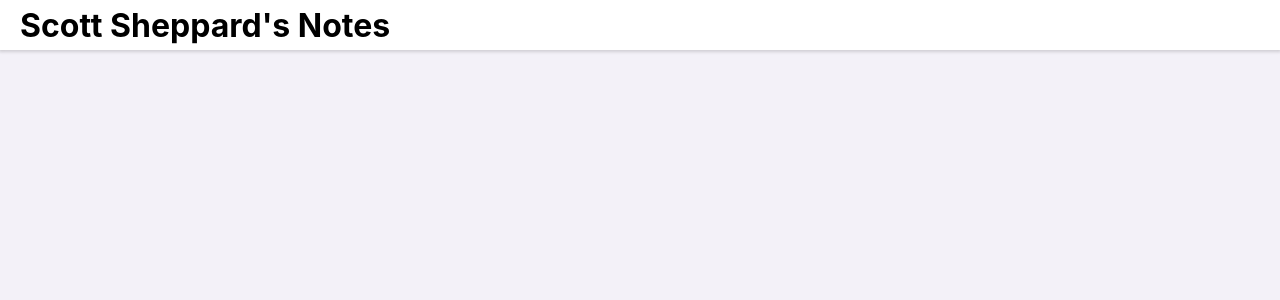
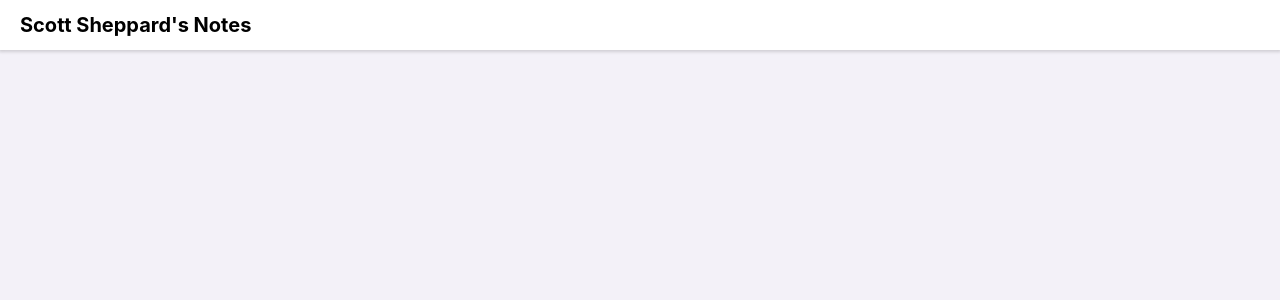
Before and after one commit to wScottSh/zettel-site, a React (Create React App) app: page / in a window 1280 px wide. Shown: the top 300 px of the page. Built offline with nearby package versions, Linux system fonts and the light colour scheme.

Commit message:
shrinks header title

```diff
--- a/src/App.css
+++ b/src/App.css
@@ -6,6 +6,7 @@
   --md-outline: #79747E;
   --md-elevation-1: 0px 1px 3px 1px rgba(0, 0, 0, 0.15);
   --md-elevation-2: 0px 2px 6px 2px rgba(0, 0, 0, 0.15);
+  --header-title-size: 20px;
 }
 
 html, body {
@@ -29,6 +30,11 @@ html, body {
   padding: 0 20px;
   box-shadow: var(--md-elevation-1);
   z-index: 2;
+}
+
+.header h1 {
+  font-size: var(--header-title-size);
+  margin: 0;
 }
 
 .notes-container {
```
